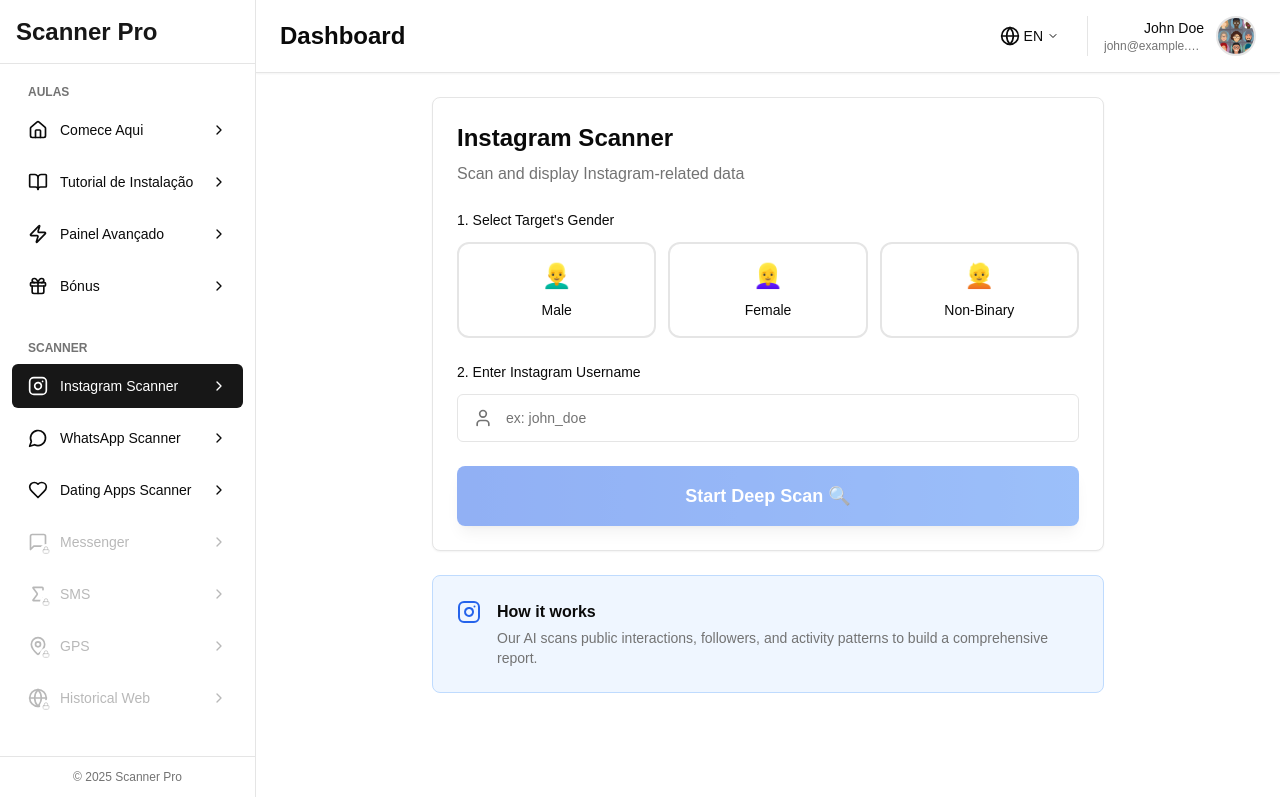
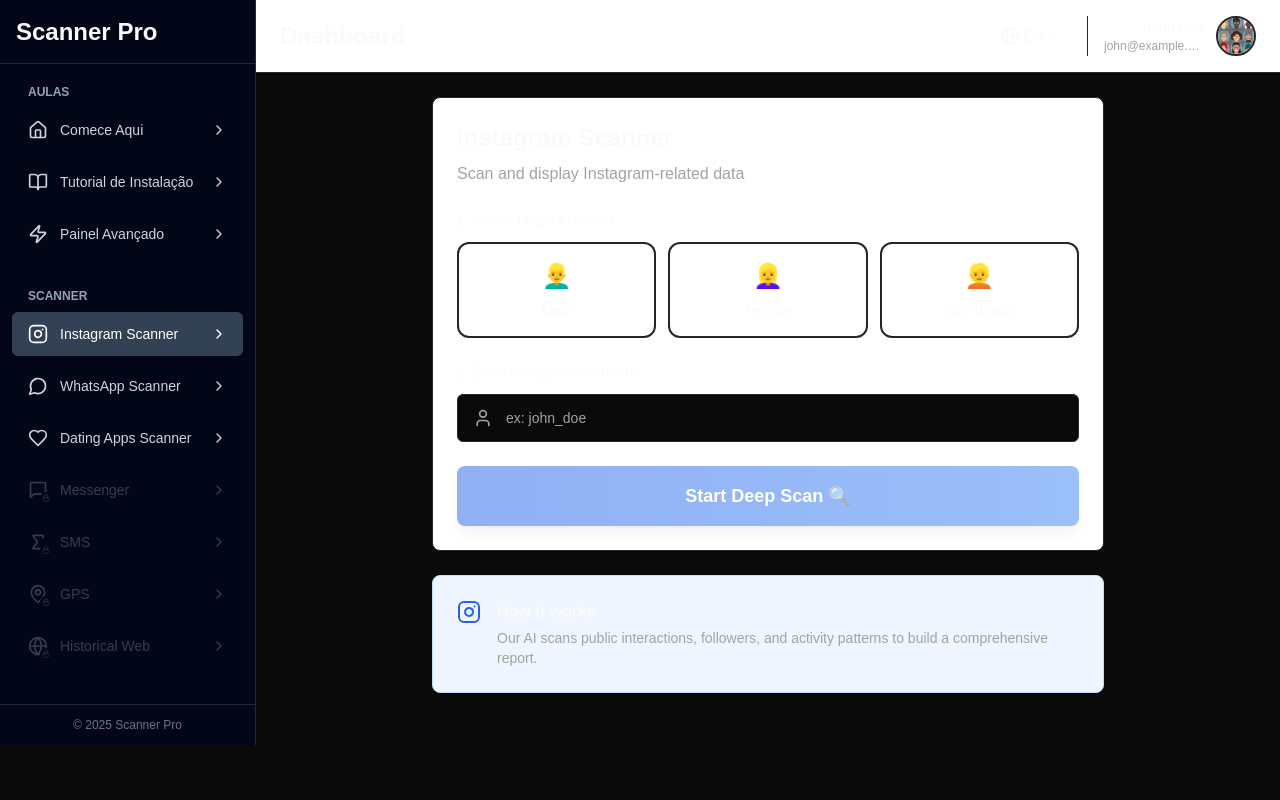
Before and after one commit to madsonpapito/pc-infidelity, a Next.js app: page /dashboard/instagram in a window 1280 px wide. Built offline with nearby package versions, Linux system fonts and the light colour scheme.

Commit message:
feat: dark mode design e remover menu Bónus

```diff
--- a/app/layout.tsx
+++ b/app/layout.tsx
@@ -10,7 +10,7 @@ export default function RootLayout({
   children: React.ReactNode
 }>) {
   return (
-    <html lang="en">
+    <html lang="en" className="dark">
       <head>
         <GoogleTagManager gtmId="GTM-PK6HB293" />
         <Script
--- a/components/sidebar.tsx
+++ b/components/sidebar.tsx
@@ -16,7 +16,7 @@ import {
   X,
   BookOpen,
   Zap,
-  Gift,
+
   Home,
 } from "lucide-react"
 
@@ -65,14 +65,7 @@ export default function Sidebar({ open, onToggle, activeTab }: SidebarProps) {
       blocked: false,
       section: "Aulas",
     },
-    {
-      id: "bonus",
-      label: "Bónus",
-      icon: Gift,
-      path: "/dashboard/courses?category=bonus",
-      blocked: false,
-      section: "Aulas",
-    },
+
     // Seção de Scanner (Original)
     {
       id: "instagram",
@@ -136,12 +129,12 @@ export default function Sidebar({ open, onToggle, activeTab }: SidebarProps) {
 
   return (
     <aside
-      className={`w-64 md:w-64 bg-white border-r border-border transition-all duration-300 flex flex-col overflow-hidden md:relative ${
+      className={`w-64 md:w-64 bg-slate-950 border-r border-slate-800 transition-all duration-300 flex flex-col overflow-hidden md:relative ${
         open ? "relative" : ""
       }`}
     >
       {/* Logo/Brand Area */}
-      <div className="h-16 flex items-center justify-between px-4 border-b border-border">
+      <div className="h-16 flex items-center justify-between px-4 border-b border-slate-800">
         <div className="text-2xl font-bold text-primary">Scanner Pro</div>
         <button onClick={onToggle} className="md:hidden p-1 hover:bg-secondary rounded-md" aria-label="Close sidebar">
           <X className="w-5 h-5" />
@@ -152,7 +145,7 @@ export default function Sidebar({ open, onToggle, activeTab }: SidebarProps) {
       <nav className="flex-1 overflow-y-auto p-3">
         {sections.map((section) => (
           <div key={section} className="mb-6">
-            <p className="text-xs font-semibold text-muted-foreground uppercase px-4 py-2">{section}</p>
+            <p className="text-xs font-semibold text-slate-400 uppercase px-4 py-2">{section}</p>
 
             {menuItems
               .filter((item) => item.section === section)
@@ -165,12 +158,12 @@ export default function Sidebar({ open, onToggle, activeTab }: SidebarProps) {
                     {item.blocked ? (
                       <button
                         disabled
-                        className="w-full flex items-center gap-3 px-4 py-3 rounded-md text-muted-foreground opacity-50 cursor-not-allowed mb-2 transition-all text-sm md:text-sm"
+                        className="w-full flex items-center gap-3 px-4 py-3 rounded-md text-slate-500 opacity-50 cursor-not-allowed mb-2 transition-all text-sm md:text-sm"
                         title={t.featureUnavailable}
                       >
                         <div className="relative flex-shrink-0">
                           <Icon className="w-5 h-5" />
-                          <Lock className="w-3 h-3 absolute -bottom-1 -right-1 bg-white rounded-full p-0.5" />
+                          <Lock className="w-3 h-3 absolute -bottom-1 -right-1 bg-slate-950 rounded-full p-0.5" />
                         </div>
                         <span className="text-sm font-medium">{item.label}</span>
                         <ChevronRight className="w-4 h-4 ml-auto flex-shrink-0" />
@@ -183,8 +176,8 @@ export default function Sidebar({ open, onToggle, activeTab }: SidebarProps) {
                           isActive
                             ? section === "Aulas"
                               ? "bg-blue-600 text-white"
-                              : "bg-primary text-white"
-                            : "text-foreground hover:bg-secondary"
+                              : "bg-slate-700 text-white"
+                            : "text-slate-300 hover:bg-slate-800"
                         }`}
                       >
                         <Icon className="w-5 h-5 flex-shrink-0" />
@@ -200,7 +193,7 @@ export default function Sidebar({ open, onToggle, activeTab }: SidebarProps) {
       </nav>
 
       {/* Footer */}
-      <div className="border-t border-border p-3 text-center text-xs text-muted-foreground">
+      <div className="border-t border-slate-800 p-3 text-center text-xs text-slate-500">
         <p>© 2025 Scanner Pro</p>
       </div>
     </aside>
```
